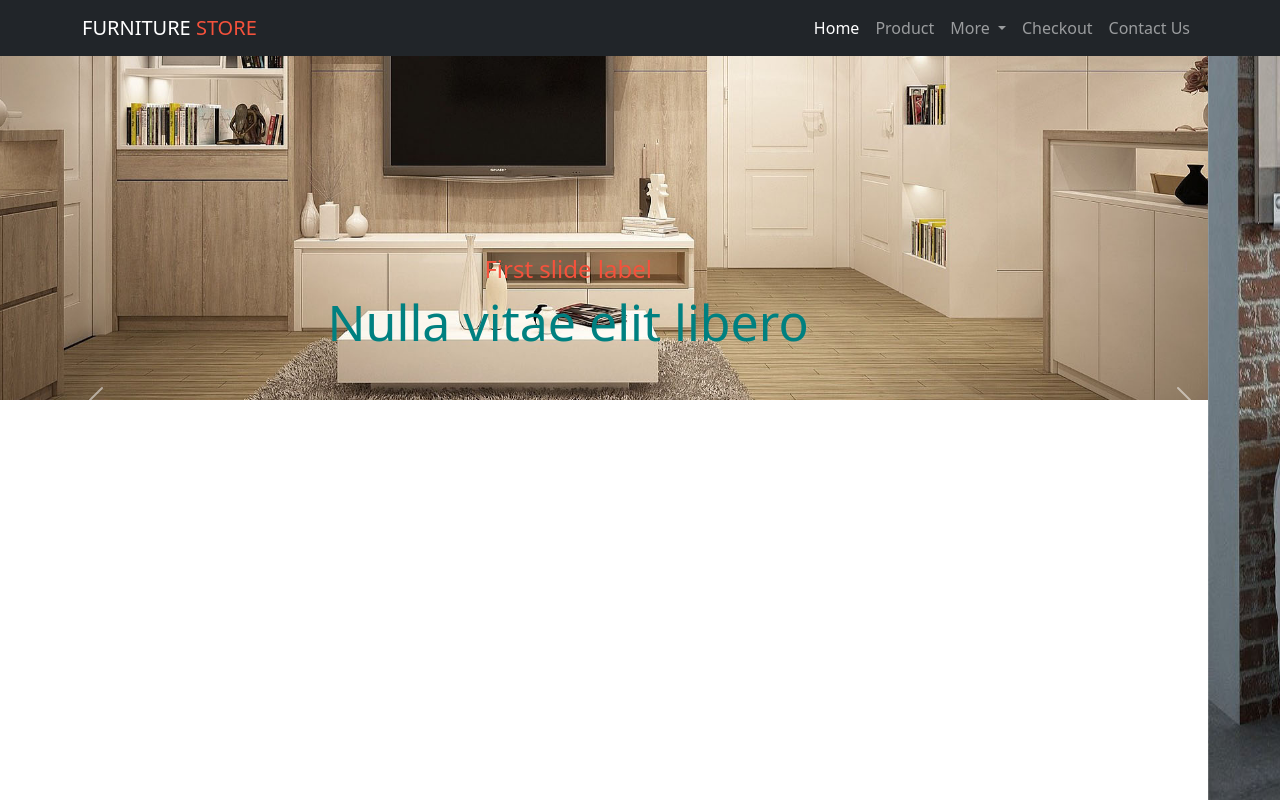
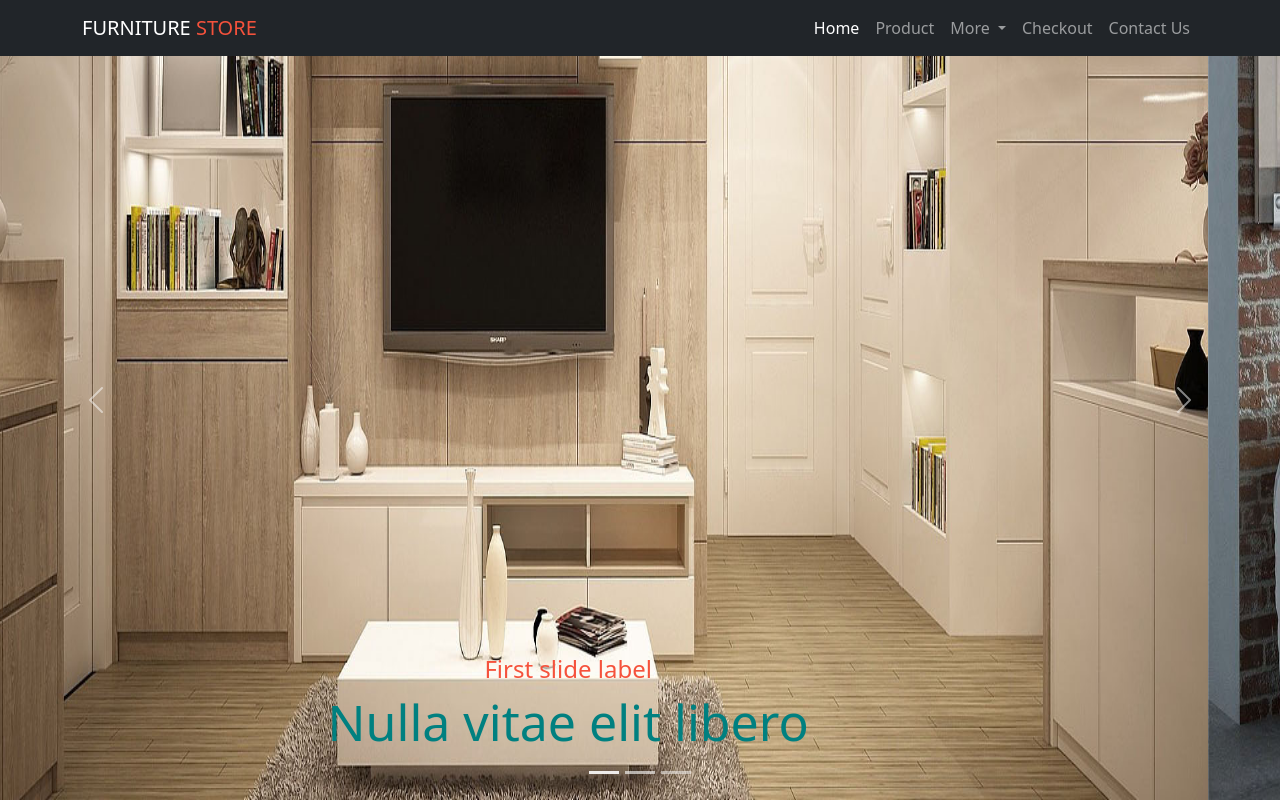
Before and after one commit to mdYeasin2001/furniture-sope, a plain HTML site: page index.htm in a window 1280 px wide. Shown: the top 802 px of the page. Drawn offline with Linux system fonts and the light colour scheme.

Commit message:
again modified

```diff
--- a/index.htm
+++ b/index.htm
@@ -60,8 +60,8 @@
                   <li data-bs-target="#carouselExampleCaptions" data-bs-slide-to="2"></li>
                 </ol>
                 <div class="carousel-inner">
-                  <div class="carousel-item active">
-                    <img src="images/slider-image-1-1920x600.jpg" class="d-block w-100" alt="slider">
+                  <div class="carousel-item carousel-height active">
+                    <img src="images/slider-image-1-1920x600.jpg" class="d-block w-100 h-100" alt="slider">
                     <div class="carousel-caption d-none d-md-block">
                       <h4 class="text-tomato">First slide label</h4>
                       <h1 class="carousel-heading">Nulla vitae elit libero</h1>
```
